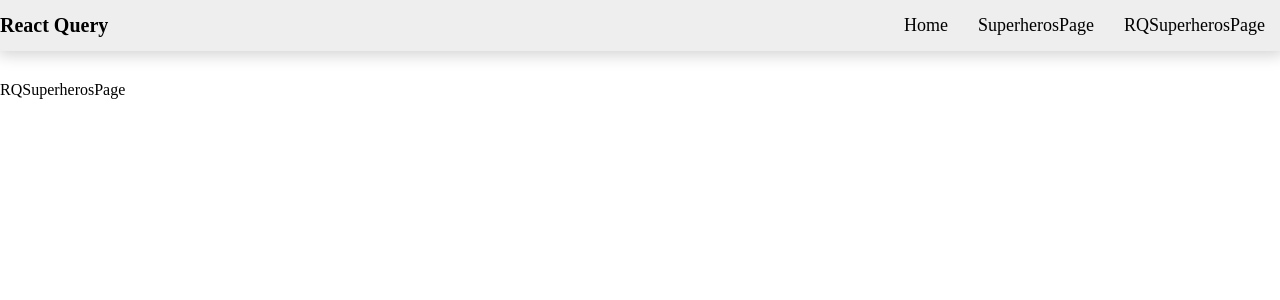
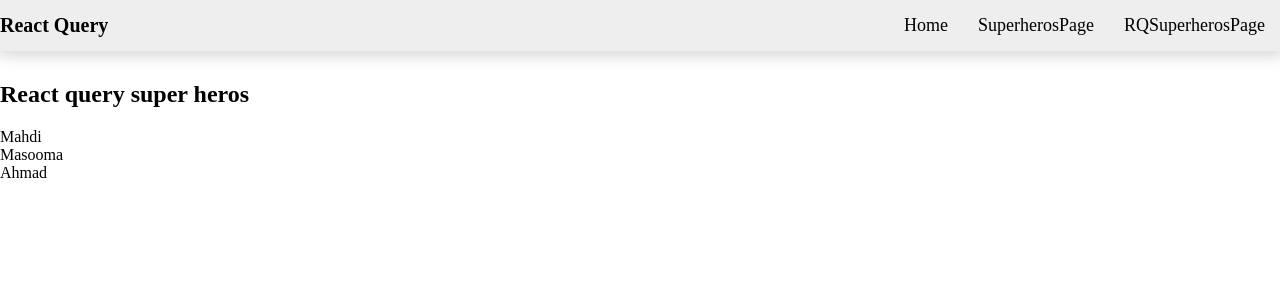
Before and after one commit to mahdihassani12/react-query, a React (Create React App) app: page /RQSuperherosPage in a window 1280 px wide. Shown: the top 300 px of the page. Built offline with nearby package versions, Linux system fonts and the light colour scheme; data requests are answered from the project's data file.

Commit message:
using the useQuery function

```diff
--- a/src/components/RQSuperheros.js
+++ b/src/components/RQSuperheros.js
@@ -1,9 +1,31 @@
+import { useQuery } from "react-query";
+import axios from "axios";
+
+    const fetchSuperHeros = () => {
+        return axios.get('http://localhost:4000/superheros');
+    }
+
 function RQSuperherosPage() {
-    return (
-        <div>
-            RQSuperherosPage
-        </div>
-    )
+
+    const  {isLoading, data} = useQuery('superHeros', fetchSuperHeros);
+
+    if(isLoading)
+    {
+        return <div>Loading...</div>
+    }
+
+    else {
+        return (
+            <>
+                <h2>React query super heros</h2>
+                {
+                    data?.data.map(hero => {
+                        return <div key={hero.id}>{hero.name}</div>
+                    })
+                }
+            </>
+        )
+    }
 }
 
 export default RQSuperherosPage;
--- a/src/components/Superheros.js
+++ b/src/components/Superheros.js
@@ -20,7 +20,7 @@ function SuperherosPage(){
     <>
       <h2>Super Heroes Page</h2>
       {data.map(hero => {
-        return <div>{hero.name}</div>
+        return <div key={hero.id}>{hero.name}</div>
       })}
     </>
   )
--- a/src/index.js
+++ b/src/index.js
@@ -1,11 +1,15 @@
-import React from 'react';
-import ReactDOM from 'react-dom/client';
-import App from './App';
+import React from "react";
+import ReactDOM from "react-dom/client";
+import App from "./App";
 import { BrowserRouter } from "react-router-dom";
+import { QueryClient, QueryClientProvider } from "react-query";
+const queryClient = new QueryClient({});
 
-const root = ReactDOM.createRoot(document.getElementById('root'));
+const root = ReactDOM.createRoot(document.getElementById("root"));
 root.render(
-  <BrowserRouter>
-    <App />
-  </BrowserRouter>
+  <QueryClientProvider client={queryClient}>
+    <BrowserRouter>
+      <App />
+    </BrowserRouter>
+  </QueryClientProvider>
 );
```
Also changed, not shown: src/App.js (indentation only).
